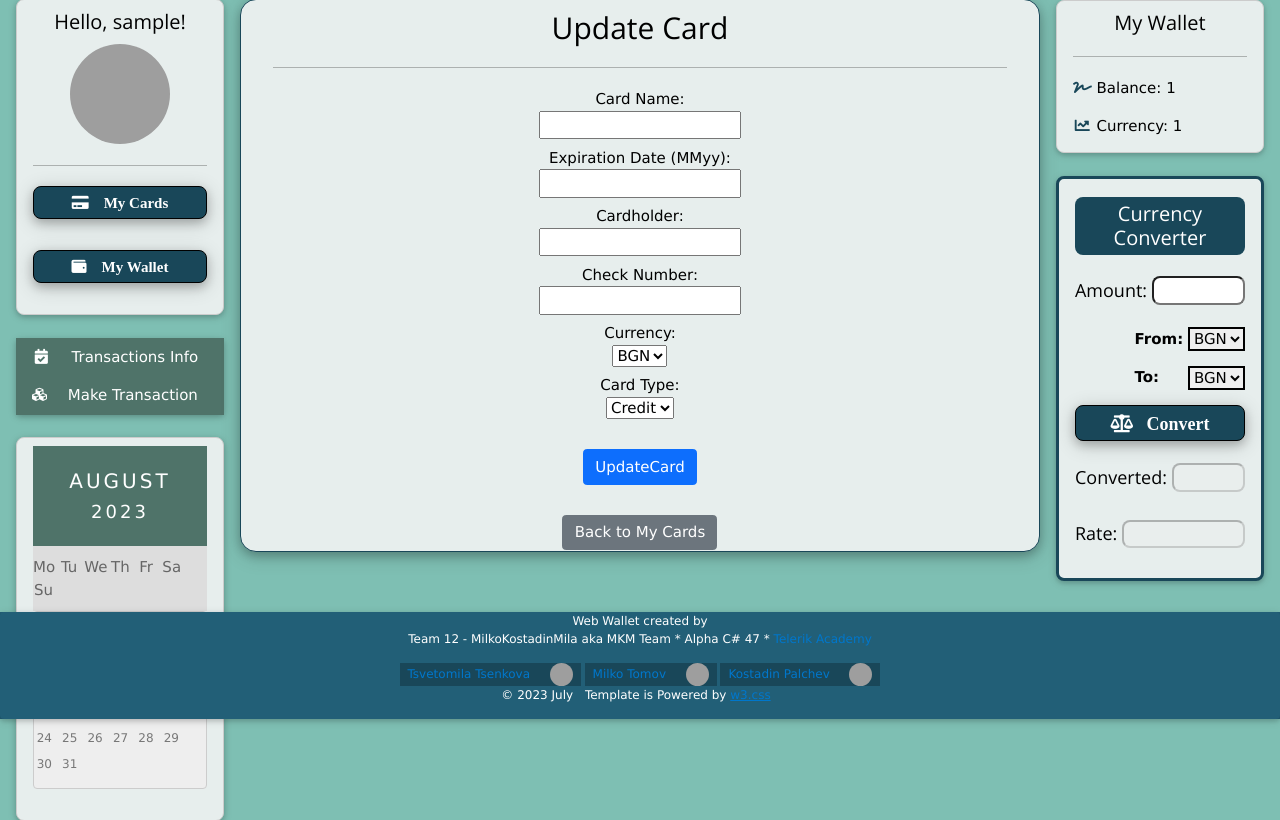
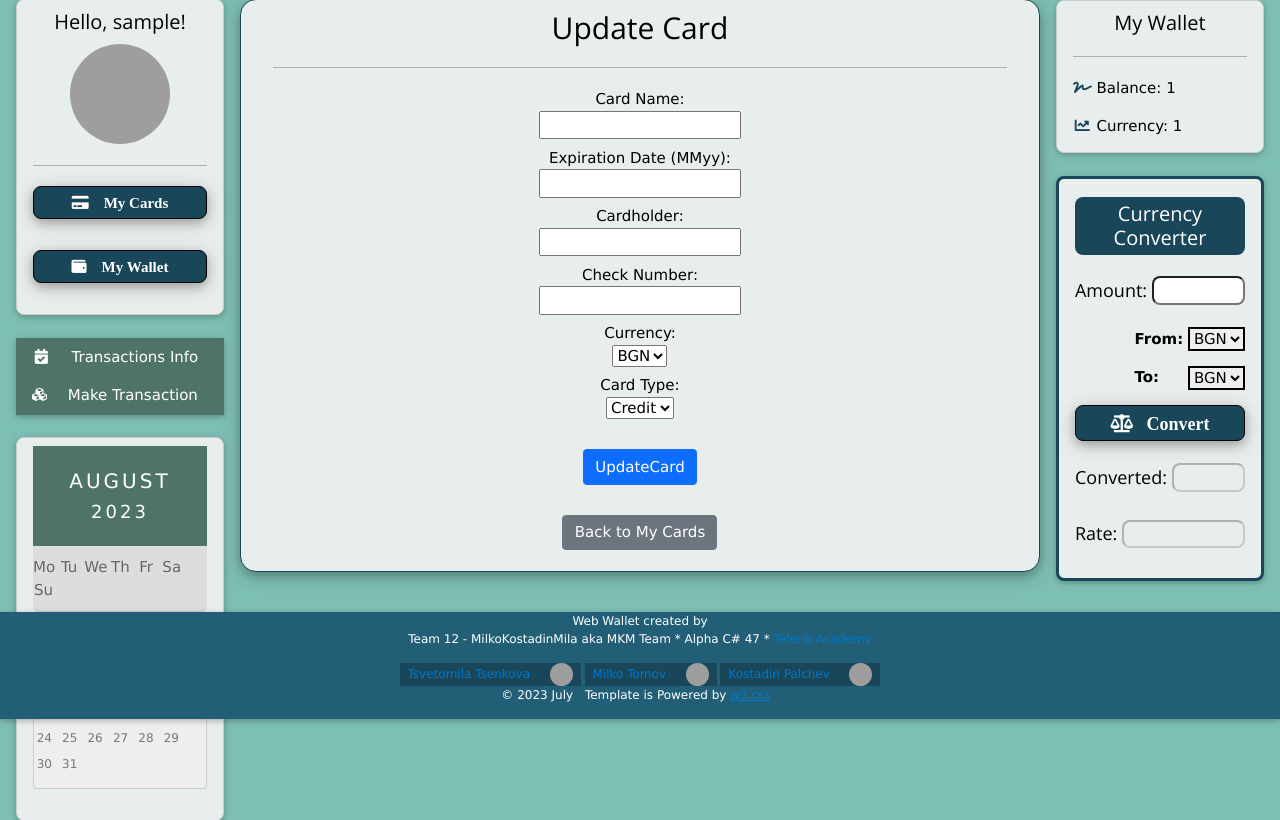
Before and after one commit to vilimov/VirtualWallet_TelerikProject, an ASP.NET Core app: page /Cards/UpdateCard/1 in a window 1280 px wide. Shown: the part 81-901 px from the top of the page. Run offline with ASP.NET Core 8, Linux system fonts and the light colour scheme; the visitor is signed in with stand-in values (Sample User, id 1); data comes from the database, SQL or seed files in the repository; style sheets or scripts are compiled from the project's sources; some libraries are stand-ins or nearby versions; grey boxes are pictures that could not be loaded.

Commit message:
Update Card/Wallet button: added padding Cards Controller: added catch block for CardAlreadyExists Error

```diff
--- a/Virtual Wallet/Virtual Wallet/Controllers/MVC/CardsController.cs
+++ b/Virtual Wallet/Virtual Wallet/Controllers/MVC/CardsController.cs
@@ -6,6 +6,7 @@ using Virtual_Wallet.VirtualWallet.Common.Exceptions;
 using Virtual_Wallet.VirtualWallet.Domain.Entities;
 using VirtualWallet.Application.AdditionalHelpers;
 using VirtualWallet.Application.Services.Contracts;
+using VirtualWallet.Common.AdditionalHelpers;
 using VirtualWallet.Common.Exceptions;
 
 namespace Virtual_Wallet.Controllers.MVC
@@ -160,6 +161,13 @@ namespace Virtual_Wallet.Controllers.MVC
 
 				return View("Error");
 			}
+			catch (CardAlreadyExpired e)
+			{
+				this.HttpContext.Response.StatusCode = StatusCodes.Status405MethodNotAllowed;
+				this.ViewData["ErrorMessage"] = e.Message;
+
+				return View("Error");
+			}
 
 		}
 
@@ -201,6 +209,13 @@ namespace Virtual_Wallet.Controllers.MVC
 			catch (EntityNotFoundException e)
 			{
 				this.HttpContext.Response.StatusCode = StatusCodes.Status404NotFound;
+				this.ViewData["ErrorMessage"] = e.Message;
+
+				return View("Error");
+			}
+			catch (CardAlreadyExpired e)
+			{
+				this.HttpContext.Response.StatusCode = StatusCodes.Status405MethodNotAllowed;
 				this.ViewData["ErrorMessage"] = e.Message;
 
 				return View("Error");
--- a/Virtual Wallet/Virtual Wallet/Program.cs
+++ b/Virtual Wallet/Virtual Wallet/Program.cs
@@ -38,10 +38,10 @@ namespace Virtual_Wallet
             {
 
 
-                string connectionString = @"Server=FREAKY\MSSQLSERVER2022;Database=VirtualWalletDataBase;Trusted_Connection=True;Encrypt=False;";
+                //string connectionString = @"Server=FREAKY\MSSQLSERVER2022;Database=VirtualWalletDataBase;Trusted_Connection=True;Encrypt=False;";
 				//string connectionString = @"Server=MILA-V15G2\SQLEXPRESS;Database=VirtualWalletDataBase;Trusted_Connection=True;Encrypt=False;";
                 //string connectionString = @"Server=VILIMOV-PC;Database=VirtualWalletDataBase;Trusted_Connection=True;Encrypt=False;";
-                //string connectionString = @"Server=localhost;Database=VirtualWalletDataBase;Trusted_Connection=True;Encrypt=False;";
+                string connectionString = @"Server=localhost;Database=VirtualWalletDataBase;Trusted_Connection=True;Encrypt=False;";
 
                 options.UseSqlServer(connectionString);
                 options.EnableSensitiveDataLogging();
--- a/Virtual Wallet/Virtual Wallet/Views/Cards/UpdateCard.cshtml
+++ b/Virtual Wallet/Virtual Wallet/Views/Cards/UpdateCard.cshtml
@@ -46,6 +46,6 @@
 		<button type="submit" class="btn btn-primary mb-2">UpdateCard</button>
 	</div>
 </form>
-<div class="form-group d-flex flex-column align-items-center mt-4">
+<div class="form-group d-flex flex-column align-items-center mt-4" style="padding-bottom:20px">
 	<a href="@Url.Action("Index", "Cards")" class="btn btn-secondary">Back to My Cards</a>
 </div>
--- a/Virtual Wallet/Virtual Wallet/Views/Wallets/UpdateWallet.cshtml
+++ b/Virtual Wallet/Virtual Wallet/Views/Wallets/UpdateWallet.cshtml
@@ -15,6 +15,6 @@
 		<button type="submit" class="btn btn-primary mb-2">UpdateWallet</button>
 	</div>
 </form>
-<div class="form-group d-flex flex-column align-items-center mt-4">
+<div class="form-group d-flex flex-column align-items-center mt-4" style="padding-bottom:20px">
 	<a href="@Url.Action("Index", "Wallets")" class="btn btn-secondary">Back to My Cards</a>
 </div>
```
Also changed, not shown: Virtual Wallet/Virtual Wallet/Views/Shared/Error.cshtml (+7 -0 lines).
